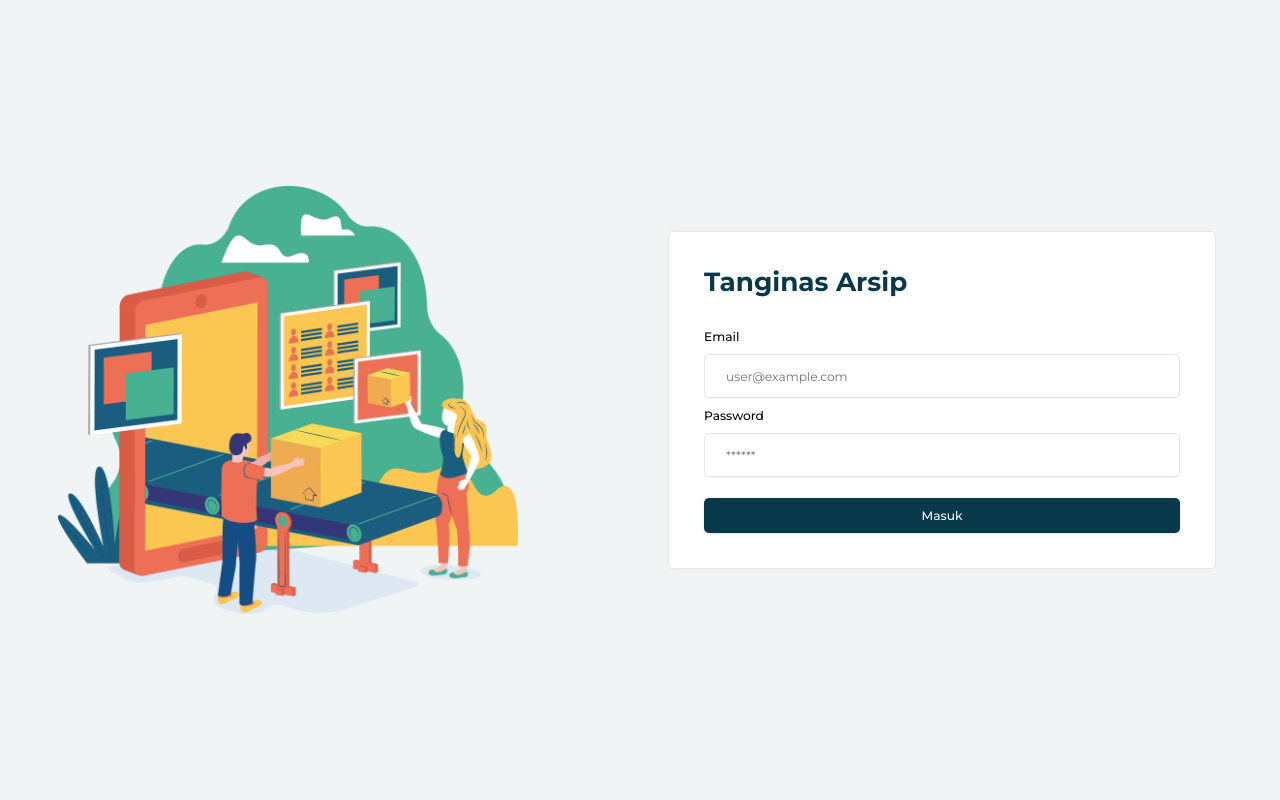
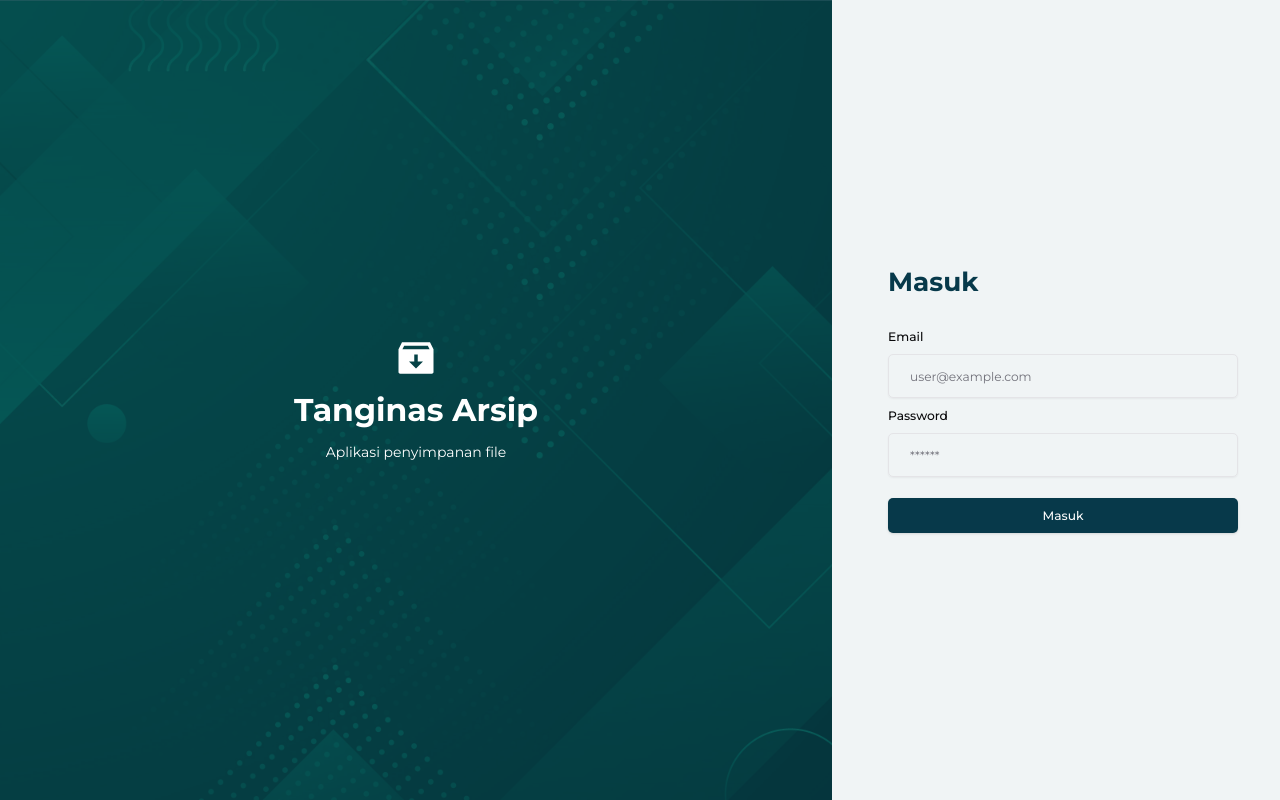
Before and after one commit to Hanip56/arsip_tanginas, a Next.js app: page /login in a window 1280 px wide. Built offline with nearby package versions, Linux system fonts and the light colour scheme; no server answers.

Commit message:
Change Login page UI

```diff
--- a/app/(auth)/layout.tsx
+++ b/app/(auth)/layout.tsx
@@ -1,21 +1,44 @@
+import { ArchiveIcon } from "lucide-react";
 import Image from "next/image";
-import React from "react";
+import { RiInboxArchiveFill } from "react-icons/ri";
 
 const AuthLayout = ({ children }: { children: React.ReactNode }) => {
   return (
     <div className="w-[100%] h-screen flex gap-8">
-      <div className="w-full h-full hidden sm:flex items-center justify-center  basis-[45%]">
+      <div className="w-full h-full hidden sm:flex items-center justify-center  basis-1/2 lg:basis-[65%] overflow-hidden bg-main-2 relative">
         <Image
-          src={"/auth-image.png"}
+          src={"/auth-bg.jpg"}
           alt="Sending illustration"
           width={5000}
           height={5000}
           priority
-          className="w-[80%] h-[80%] object-contain"
+          className="w-full h-full object-cover opacity-25 absolute top-0 left-0"
         />
+
+        <div className="z-10 text-center flex flex-col items-center gap-4">
+          <RiInboxArchiveFill className="size-12 text-white" />
+          <h1 className="text-4xl font-bold text-white">Tanginas Arsip</h1>
+          <p className="text-white">Aplikasi penyimpanan file</p>
+        </div>
       </div>
-      <div className="flex items-center flex-1 px-8 sm:px-[5%] bg-[url('/auth-image.png')] bg-center bg-contain bg-no-repeat sm:bg-none">
-        {children}
+      <div className="flex items-center flex-1 px-4 pr-8 bg-main-2 sm:bg-transparent relative">
+        <Image
+          src={"/auth-bg.jpg"}
+          alt="Sending illustration"
+          width={5000}
+          height={5000}
+          priority
+          className="block sm:hidden w-full h-full object-cover opacity-25 absolute top-0 left-0"
+        />
+
+        <div className="flex text-center sm:hidden items-center justify-center mb-6 absolute top-5 left-1/2 -translate-x-1/2 z-10">
+          <div className="px-4 py-2 rounded-full flex gap-2">
+            <RiInboxArchiveFill className="size-6 text-white" />
+            <h1 className="font-bold text-white">Tanginas Arsip</h1>
+          </div>
+        </div>
+
+        <div className="relative z-10 flex-1">{children}</div>
       </div>
     </div>
   );
--- a/app/(auth)/login/page.tsx
+++ b/app/(auth)/login/page.tsx
@@ -1,14 +1,13 @@
 import Link from "next/link";
 import LoginForm from "./components/login-form";
 import { Card } from "@/components/ui/card";
+import { RiInboxArchiveFill } from "react-icons/ri";
 
 const LoginPage = () => {
   return (
-    <Card className="w-full flex flex-col gap-5 p-6 sm:p-10 shadow-none">
+    <div className="bg-white sm:bg-transparent p-8 sm:p-4 w-full flex flex-col gap-5 shadow-none rounded-md">
       <header>
-        <div className="text-3xl text-main-2 font-bold mb-3">
-          Tanginas Arsip
-        </div>
+        <div className="text-3xl text-main-2 font-bold mb-3">Masuk</div>
       </header>
       <main>
         <LoginForm />
@@ -21,7 +20,7 @@ const LoginPage = () => {
           </Link>
         </p>
       </div> */}
-    </Card>
+    </div>
   );
 };
 
```
Also changed, not shown: public/auth-bg.jpg (added).
